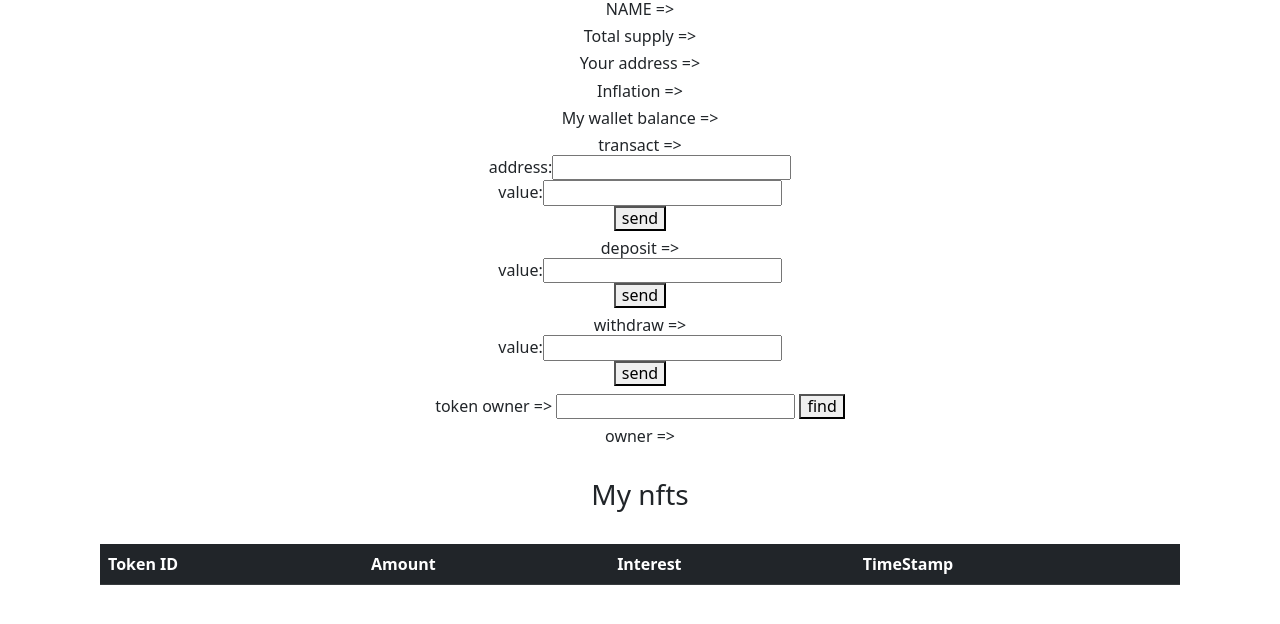
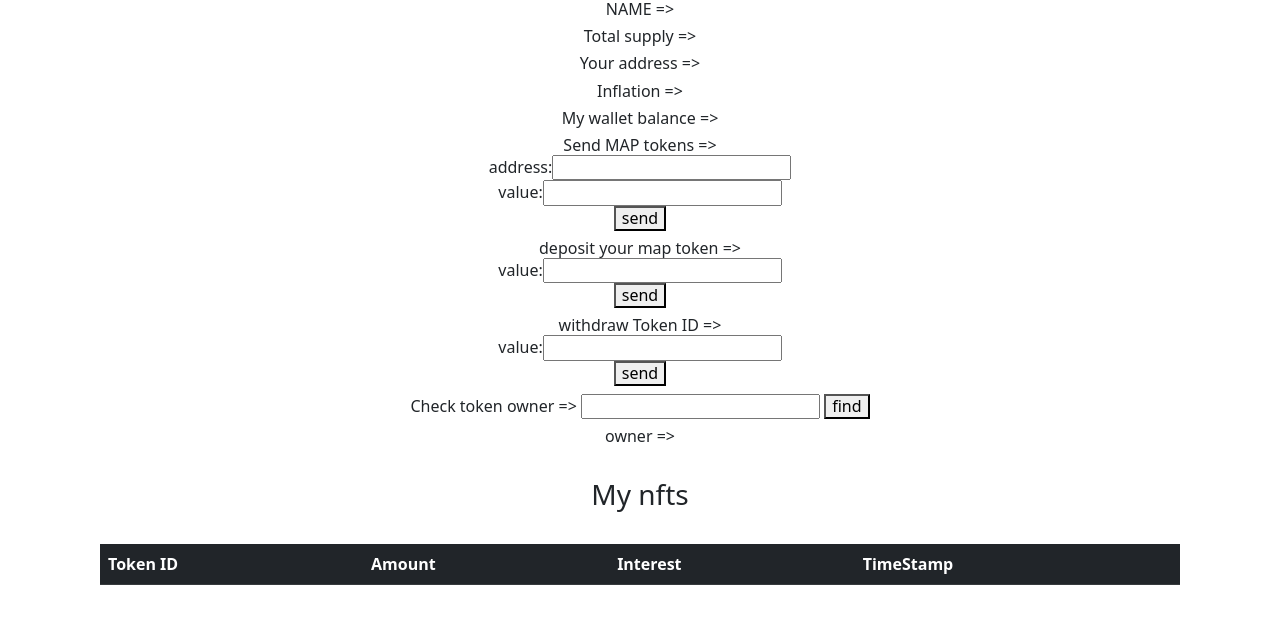
Before and after one commit to beingOptimusP/map_decentralised, a website: page index.html in a window 1280 px wide. Drawn offline with nearby package versions, Linux system fonts and the light colour scheme; a script that the page names is missing.

Commit message:
Update index.html
updated simple text.

```diff
--- a/index.html
+++ b/index.html
@@ -24,7 +24,7 @@
       <h6>Inflation => <span id="infla"></span></h6>
       <h6>My wallet balance => <span id="myBal"></span></h6>
       <h6>
-        transact =>
+        Send MAP tokens =>
         <center>
           address:<input type="text" id="add" /> <br />
           value:<input type="number" id="value" /> <br /><button
@@ -35,7 +35,7 @@
         </center>
       </h6>
       <h6>
-        deposit =>
+        deposit your map token =>
         <center>
           value:<input type="number" id="dep" /> <br /><button
             onclick="deposit()"
@@ -45,7 +45,7 @@
         </center>
       </h6>
       <h6>
-        withdraw =>
+        withdraw Token ID =>
         <center>
           value:<input type="number" id="wit" /> <br /><button
             onclick="withdraw()"
@@ -55,7 +55,7 @@
         </center>
       </h6>
       <h6>
-        token owner => <input type="number" id="token" />
+        Check token owner => <input type="number" id="token" />
         <button onclick="find()">find</button>
       </h6>
       <h6>owner => <span id="acc"></span></h6>
```
